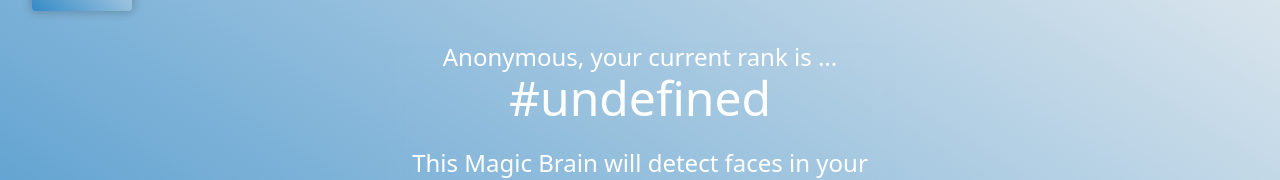
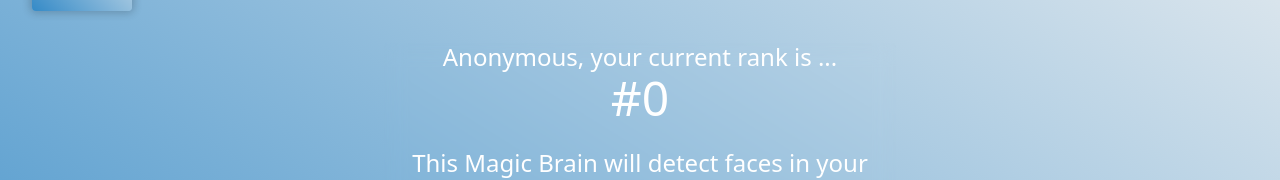
Before and after one commit to anastasia-in-code/face-recognition, a React (Create React App) app: page / in a window 1280 px wide. Shown: the part 213-393 px from the top of the page. Built offline with nearby package versions, Linux system fonts and the light colour scheme; the HTML template or start-up script is replaced by a standard one.

Commit message:
rank for unregisted user

```diff
--- a/src/api.js
+++ b/src/api.js
@@ -49,6 +49,7 @@ class apiService {
             })
 
             const result = await response.json()
+
             return result
         } catch (error) {
             return { error }
--- a/src/components/Rank/Rank.js
+++ b/src/components/Rank/Rank.js
@@ -1,14 +1,19 @@
 import React from 'react'
 import s from './Rank.module.css'
 
-const Rank = (props) => {
-   const { name, rank } = props
+import { useUser } from '../../AuthContext';
+
+const Rank = () => {
+   const user = useUser()
+
+   let entries = user.entire || localStorage.getItem('entries') || 0
+
    return <div className={s.rank}>
       <div className="tc white f3">
-         {`${name}, your current rank is ...`}
+         {`${user.name || 'Anonymous'}, your current rank is ...`}
       </div>
       <div className="tc white f1">
-         {`#${rank}`}
+         {`#${entries}`}
       </div>
       <p className='tc f3 white'>
          {`This Magic Brain will detect faces in your pictures, give it a try!`}
--- a/src/pages/Home.js
+++ b/src/pages/Home.js
@@ -1,4 +1,4 @@
-import {useState} from 'react'
+import { useState } from 'react'
 import Navigation from '../components/Navigation/Navigation'
 import Logo from '../components/Logo/Logo'
 import Rank from '../components/Rank/Rank'
@@ -37,12 +37,12 @@ const Home = () => {
         const height = Number(img.height)
 
         return {
-          leftCol: face.left_col * width,
-          topRow: face.top_row * height,
-          rightCol: width - (face.right_col * width),
-          bottomRow: height - (face.bottom_row * height)
+            leftCol: face.left_col * width,
+            topRow: face.top_row * height,
+            rightCol: width - (face.right_col * width),
+            bottomRow: height - (face.bottom_row * height)
         }
-      }
+    }
 
     // handles Submit
     // sends request to server
@@ -50,10 +50,16 @@ const Home = () => {
         if (!input) return toast.error('please, provide URL for detection')
         setImageUrl(input)
 
+
         // request to get face coordinates
         const data = await apiService.clarifai(imageUrl)
 
-        if (data.status.code === 10000) {
+        if (data.error) {
+            return toast.error(data.error)
+        }
+
+
+        if (data.status?.code === 10000) {
             //request to update user rank(entries)
             if (user.id) {
                 const entries = await apiService.updateEntries(user.id)
@@ -64,23 +70,21 @@ const Home = () => {
                         entries: entries
                     }
                 })
+            } else {
+                const entries = localStorage.getItem('entries') || 0
+                localStorage.setItem('entries', +entries + 1)
             }
 
             detectFace(calculateDetectedLocation(data))
         } else {
             toast.error(data.status.description)
-            setImageUrl('')
         }
     }
 
-
-
     return <div>
-        <Navigation/>
+        <Navigation />
         <Logo />
-        <Rank
-            name={user.name || 'Anonymous'}
-            rank={user.entries} />
+        <Rank />
         <ImageForm
             onInputChange={onInputChange}
             onSubmit={onSubmit} />
```
